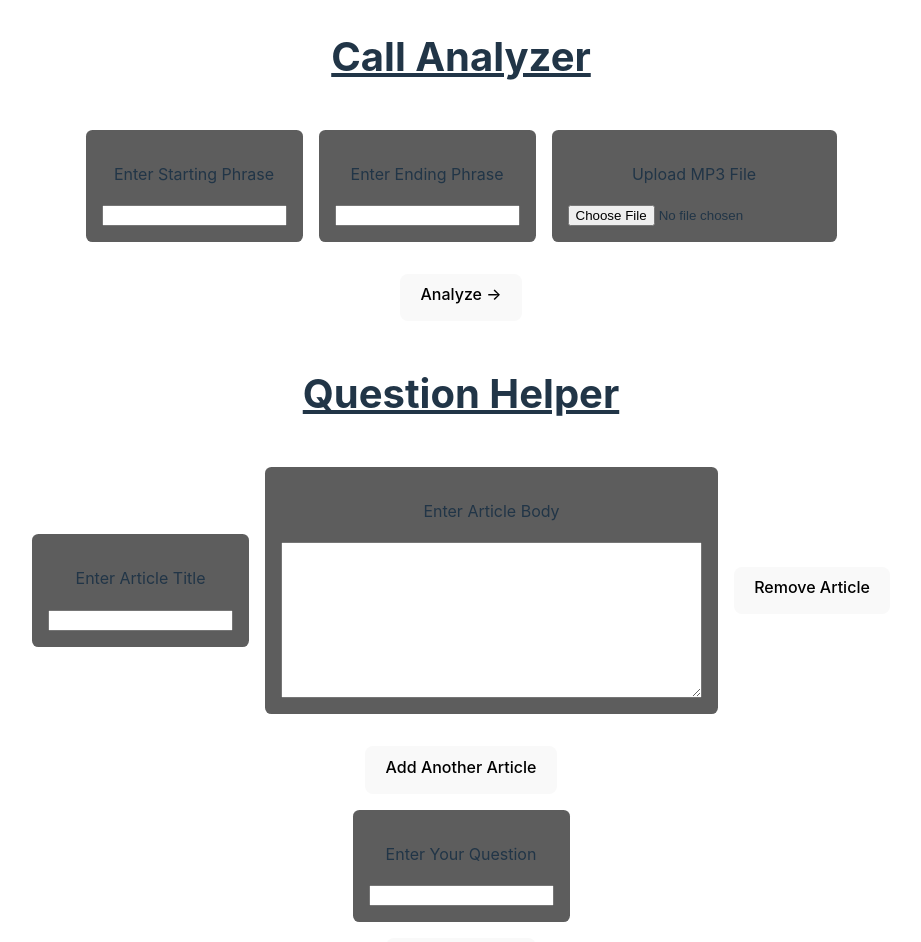
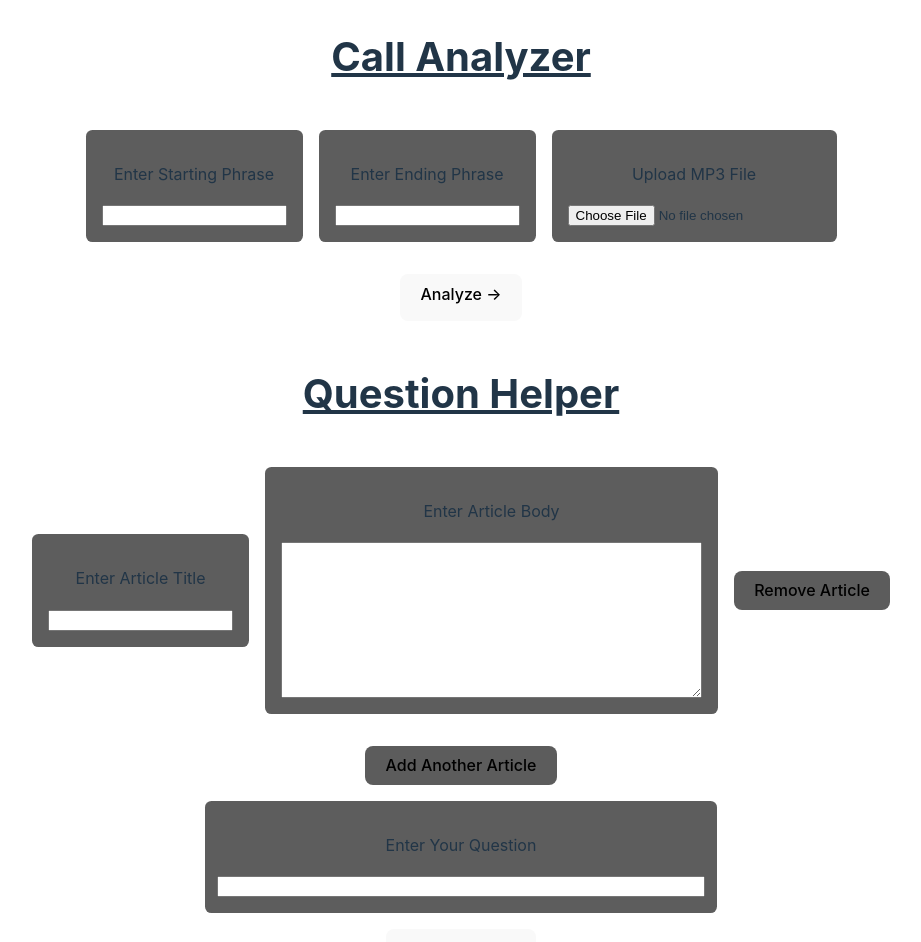
Before and after one commit to nvduran/ai-cs-helper, a React (Vite) app: page / in a window 1280 px wide. Shown: the top 942 px of the page, without its empty margins (179-1100 px from the left). Built offline with nearby package versions, Linux system fonts and the light colour scheme.

Commit message:
style updates

```diff
--- a/src/components/QuestionHelper.tsx
+++ b/src/components/QuestionHelper.tsx
@@ -79,15 +79,15 @@ function QuestionHelper() {
               cols={50}
             ></textarea>
           </div>
-          <button onClick={() => handleRemoveArticle(index)}>Remove Article</button>
+          <button className='minor-button' onClick={() => handleRemoveArticle(index)}>Remove Article</button>
         </div>
       ))}
       <div className='centered-row-container'>
-        <button onClick={handleAddArticle}>Add Another Article</button>
+        <button className='minor-button' onClick={handleAddArticle}>Add Another Article</button>
       </div>
       <div className='centered-column-container'>
-        <p>Enter Your Question</p>
-        <input type="text" value={question} onChange={(e) => setQuestion(e.target.value)} />
+        <p className='major-padding-side'>Enter Your Question</p>
+        <input type="text" className='wider-input' value={question} onChange={(e) => setQuestion(e.target.value)} />
       </div>
       <div className='centered-row-container'>
         <button onClick={handleFetch}>Get Answer →</button>
--- a/src/styles/index.css
+++ b/src/styles/index.css
@@ -134,3 +134,22 @@ button:focus-visible {
   flex-direction: column;
   width: 100vw;
 }
+
+.minor-button {
+  background-color: #5c5c5c;
+  height: 1rem;
+  line-height: 1rem;
+  padding-bottom: 1.7rem;
+
+}
+
+.major-padding-side{
+  display: flex;
+  justify-content: center;
+  align-items: center;
+  width: 30rem;
+}
+
+.wider-input {
+  width: 100%;
+}
```
